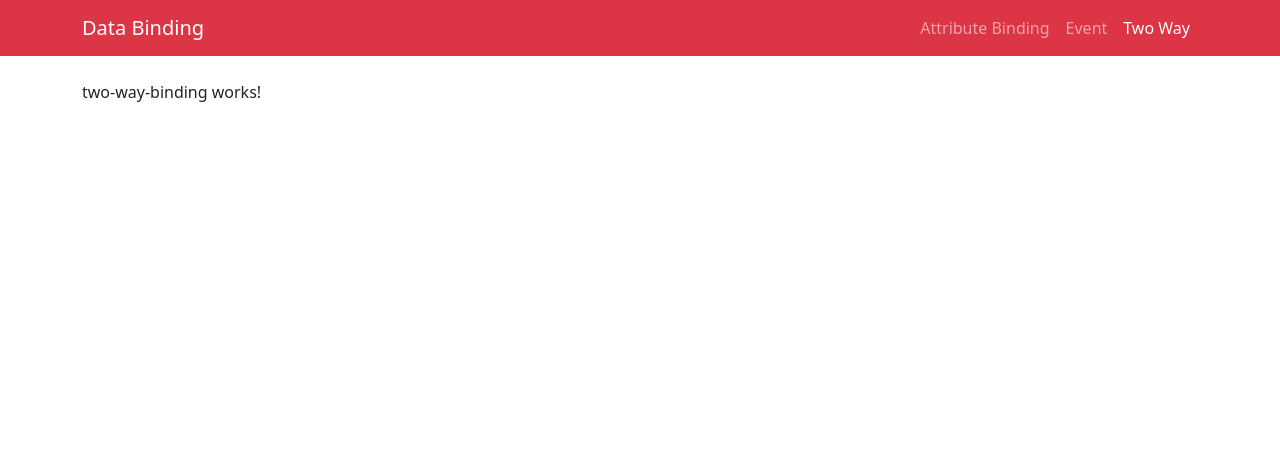
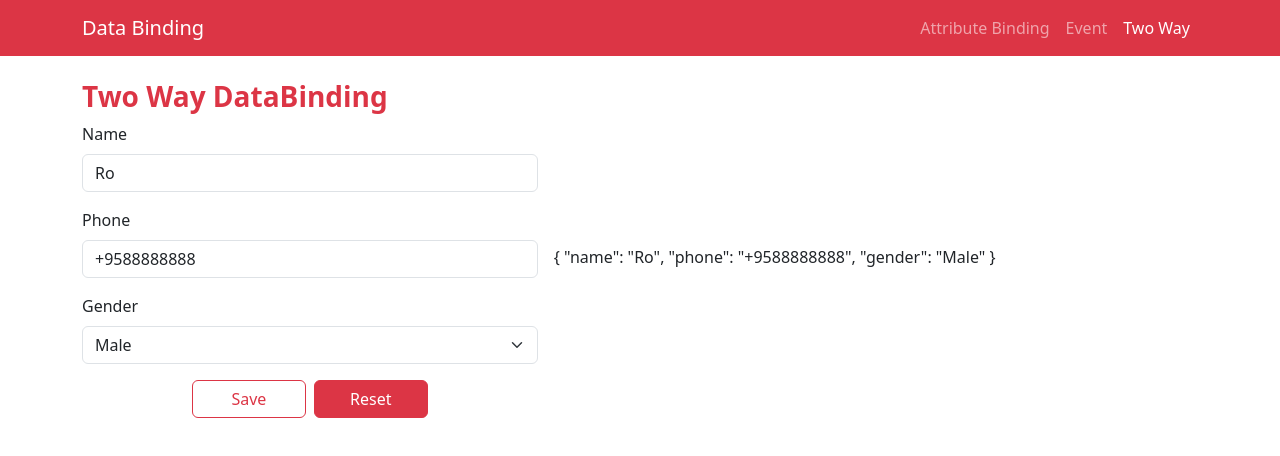
Before and after one commit to heinhtetaung671/Angular-Repo-Campus, an Angular app in the folder weos-angular/: page /two-way in a window 1280 px wide. Shown: the top 456 px of the page. Built offline with nearby package versions, Linux system fonts and the light colour scheme.

Commit message:
manual twoway binding

```diff
--- a/weos-angular/projects/01-data-binding/src/app/event-binding/event-binding.component.html
+++ b/weos-angular/projects/01-data-binding/src/app/event-binding/event-binding.component.html
@@ -1 +1,9 @@
-<p>event-binding works!</p>
+<h3 [ngClass]="{'text-primary': num <= 20}">{{ num }}</h3>
+
+<h3 [class.text-warning]="num > 40 && num <= 60">{{ num }}</h3>
+
+<h3 [ngClass]="num > 20 && num <= 40 ? 'text-success' : 'text-danger'">{{ num }}</h3>
+
+<h3 [style]="myStyle">This is style attribute binding.</h3>
+
+<h3 [ngStyle]="myStyle">This is ngStyle driective binding.</h3>
--- a/weos-angular/projects/01-data-binding/src/app/event-binding/event-binding.component.ts
+++ b/weos-angular/projects/01-data-binding/src/app/event-binding/event-binding.component.ts
@@ -1,11 +1,22 @@
+import { CommonModule } from '@angular/common';
 import { Component } from '@angular/core';
 
 @Component({
   selector: 'app-event-binding',
   standalone: true,
-  imports: [],
+  imports: [CommonModule],
   templateUrl: './event-binding.component.html'
 })
 export class EventBindingComponent {
 
+  num: number = Number.parseInt((Math.random() * 100).toString())
+
+  myStyle = {
+    border: '1px solid red',
+    padding: '1.2rem',
+    borderLeft: '5px solid red'
+  }
+
+  myClassObj = {}
+
 }
--- /dev/null
+++ b/weos-angular/projects/01-data-binding/src/app/model/data/user.d.ts
@@ -0,0 +1,5 @@
+export interface User {
+   name: string
+   phone: string
+   gender: 'Male' | 'Female' | 'Other'
+}
--- a/weos-angular/projects/01-data-binding/src/app/two-way-binding/two-way-binding.component.html
+++ b/weos-angular/projects/01-data-binding/src/app/two-way-binding/two-way-binding.component.html
@@ -1 +1,31 @@
-<p>two-way-binding works!</p>
+
+<div class="row justify-content-center g-3 align-items-center">
+   <div class="col-5">
+      <h3 class="fw-semibold text-danger ">Two Way DataBinding</h3>
+      <div class="mb-3">
+         <label for="name"   class="form-label">Name</label>
+         <input #name (keyup)="user.name = name.value" [value]="user.name" type="text" id="name" name="name" class="form-control" placeholder="eg. David">
+      </div>
+      <div class="mb-3">
+         <label for="phone"   class="form-label">Phone</label>
+         <input #phone (keyup)="user.phone = phone.value" [value]="user.phone" type="tel" id="phone" name="phone" class="form-control" placeholder="+957522254999">
+      </div>
+      <div class="mb-3">
+         <label for="gender"   class="form-label">Gender</label>
+         <select (change)="user.gender = convertGender(gender.value)" #gender [value]="user.gender" class="form-select">
+            <option value="">Select Gender</option>
+            @for (gender of genderArray; track $index) {
+            <option [value]="gender" [selected]="gender == user.gender">{{ gender }}</option>
+           }
+         </select>
+      </div>
+      <div class="mb-3 text-center">
+         <button (click)="saveData(name.value, phone.value, gender.value)" class="btn btn-outline-danger me-2" style="width: 25%;">Save</button>
+         <button (click)="name.value = ''; phone.value = ''; gender.value = ''" class="btn btn-danger" style="width: 25%;">Reset</button>
+      </div>
+   </div>
+
+   <div class="col">
+      {{ user | json}}
+   </div>
+</div>
--- a/weos-angular/projects/01-data-binding/src/app/two-way-binding/two-way-binding.component.ts
+++ b/weos-angular/projects/01-data-binding/src/app/two-way-binding/two-way-binding.component.ts
@@ -1,11 +1,32 @@
 import { Component } from '@angular/core';
+import { User } from '../model/data/user';
+import { CommonModule } from '@angular/common';
+import { FormsModule } from '@angular/forms';
 
 @Component({
   selector: 'app-two-way-binding',
   standalone: true,
-  imports: [],
+  imports: [CommonModule, FormsModule],
   templateUrl: './two-way-binding.component.html'
 })
 export class TwoWayBindingComponent {
 
+  user: User = {
+    name: 'Ro',
+    phone: '+9588888888',
+    gender: 'Male'
+  }
+
+  genderArray: ['Male', 'Female', 'Other'] = ['Male', 'Female', 'Other']
+
+  saveData(name: string, phone: string, gender: string) {
+    this.user.name = name;
+    this.user.phone = phone;
+    this.user.gender = gender as 'Male' | 'Female' | 'Other';
+  }
+
+  convertGender(gender: string): 'Male' | 'Female' | 'Other' {
+    return gender as 'Male' | 'Female' | 'Other'
+  }
+
 }
```
